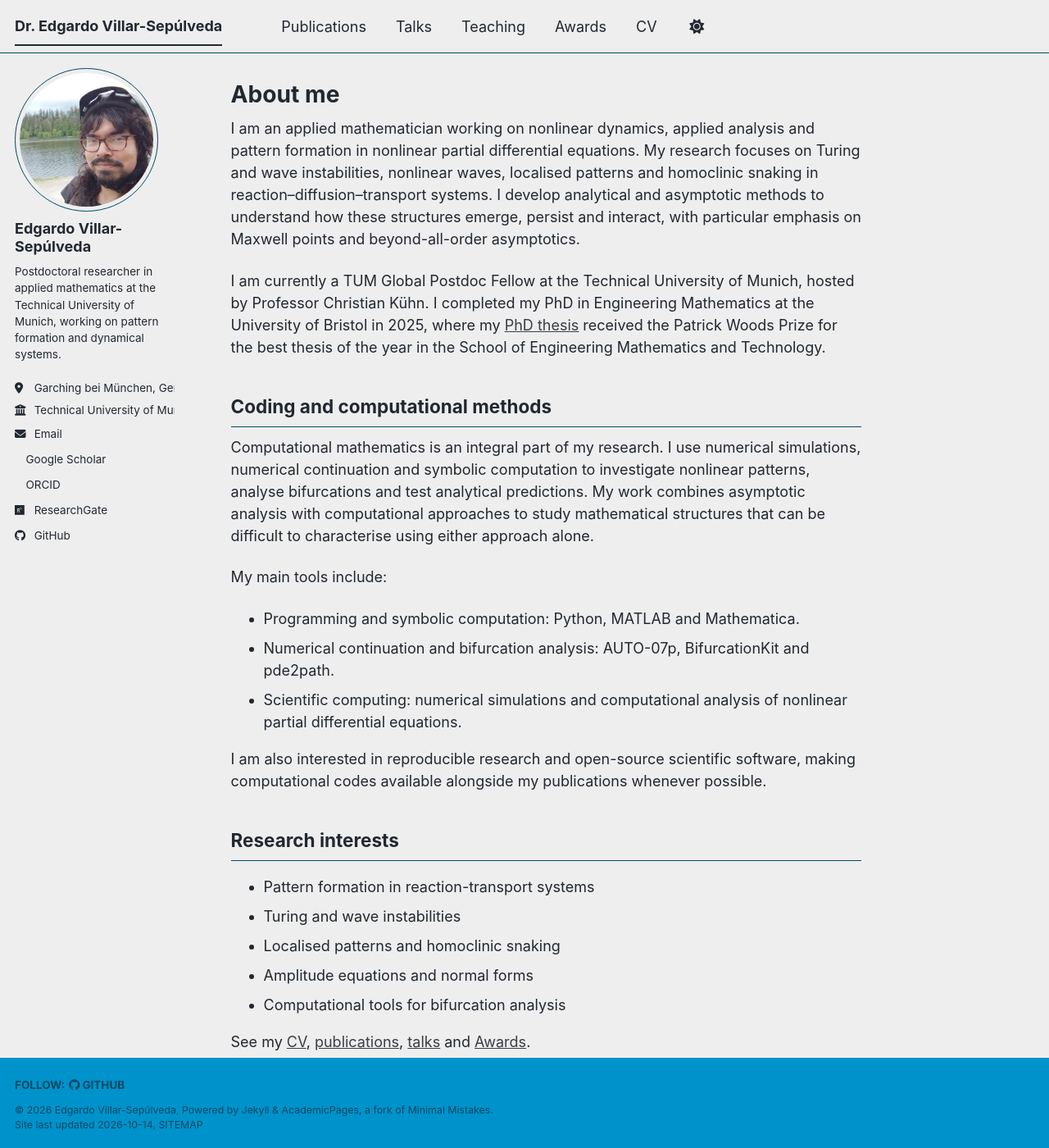
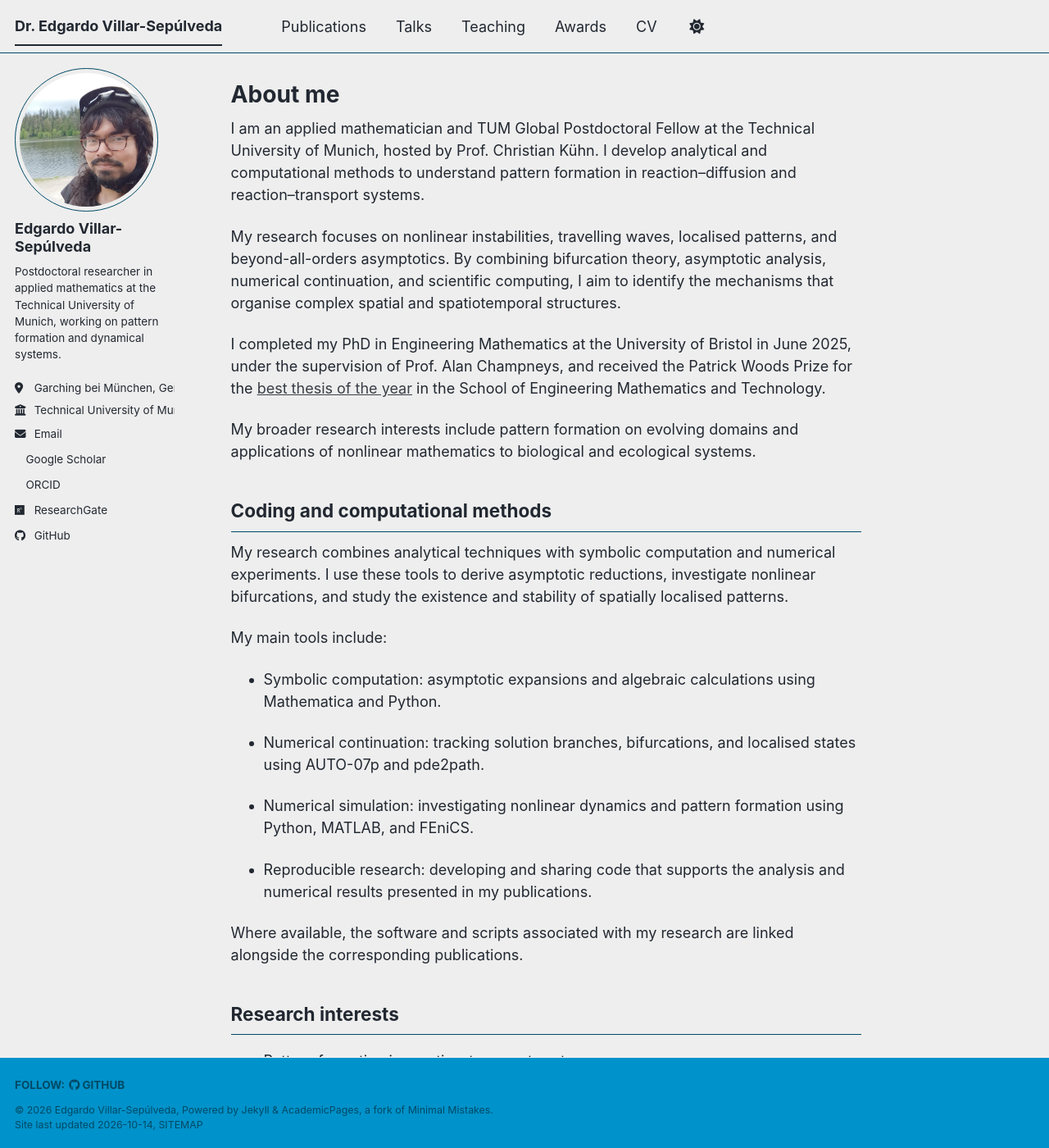
Before and after one commit to edgardeitor/edgardeitor.github.io, a Jekyll site: the page built from _pages/about.md, in a window 1280 px wide and 1400 px high. Shown: the whole window at 82% size. Built offline with Jekyll 4.4.1, drawn with Linux system fonts in a browser that asks for light colours; a style sheet for code colours, icons or effects is not loaded.

Commit message:
Updating information

```diff
--- a/_config.yml
+++ b/_config.yml
@@ -12,7 +12,7 @@ site_theme               : "air" # The available themes options are "default", "
 title                    : "Dr. Edgardo Villar-Sepúlveda"
 title_separator          : "-"
 name                     : &name "Edgardo Villar-Sepúlveda"
-description              : &description "Postdoctoral researcher in applied mathematics at the Technical University of Munich, working on pattern formation and dynamical systems."   # Update this with a general description of your site, this is the default if not overridden by a page
+description              : &description "TUM Global Postdoc Fellow at the Technical University of Munich, working on pattern formation, nonlinear waves, and beyond-all-order asymptotics in partial differential equations."   # Update this with a general description of your site, this is the default if not overridden by a page
 url                      : https://edgardeitor.github.io # The base hostname & protocol for your site e.g. "https://[your GitHub username].github.io",
                                                            # or if you already have some other page hosted on Github then use "https://[your GitHub username].github.io/[Your Repo Name]"
 baseurl                  : "" # the subpath of your site, e.g. "/blog"
--- a/_pages/about.md
+++ b/_pages/about.md
@@ -7,21 +7,29 @@ redirect_from:
   - /about.html
 ---
 
-I am an applied mathematician working on nonlinear dynamics, applied analysis and pattern formation in nonlinear partial differential equations. My research focuses on Turing and wave instabilities, nonlinear waves, localised patterns and homoclinic snaking in reaction–diffusion–transport systems. I develop analytical and asymptotic methods to understand how these structures emerge, persist and interact, with particular emphasis on Maxwell points and beyond-all-order asymptotics.
+I am an applied mathematician and TUM Global Postdoctoral Fellow at the Technical University of Munich, hosted by Prof. Christian Kühn. I develop analytical and computational methods to understand pattern formation in reaction–diffusion and reaction–transport systems.
 
-I am currently a TUM Global Postdoc Fellow at the Technical University of Munich, hosted by Professor Christian Kühn. I completed my PhD in Engineering Mathematics at the University of Bristol in 2025, where my [PhD thesis](https://research-information.bris.ac.uk/en/studentTheses/general-approaches-to-pattern-formation-in-reaction-diffusion-sys/) received the Patrick Woods Prize for the best thesis of the year in the School of Engineering Mathematics and Technology.
+My research focuses on nonlinear instabilities, travelling waves, localised patterns, and beyond-all-orders asymptotics. By combining bifurcation theory, asymptotic analysis, numerical continuation, and scientific computing, I aim to identify the mechanisms that organise complex spatial and spatiotemporal structures.
+
+I completed my PhD in Engineering Mathematics at the University of Bristol in June 2025, under the supervision of Prof. Alan Champneys, and received the Patrick Woods Prize for the [best thesis of the year](https://research-information.bris.ac.uk/en/studentTheses/general-approaches-to-pattern-formation-in-reaction-diffusion-sys/) in the School of Engineering Mathematics and Technology.
+
+My broader research interests include pattern formation on evolving domains and applications of nonlinear mathematics to biological and ecological systems.
 
 ## Coding and computational methods
 
-Computational mathematics is an integral part of my research. I use numerical simulations, numerical continuation and symbolic computation to investigate nonlinear patterns, analyse bifurcations and test analytical predictions. My work combines asymptotic analysis with computational approaches to study mathematical structures that can be difficult to characterise using either approach alone.
+My research combines analytical techniques with symbolic computation and numerical experiments. I use these tools to derive asymptotic reductions, investigate nonlinear bifurcations, and study the existence and stability of spatially localised patterns.
 
 My main tools include:
 
-* Programming and symbolic computation: Python, MATLAB and Mathematica.
-* Numerical continuation and bifurcation analysis: AUTO-07p, BifurcationKit and pde2path.
-* Scientific computing: numerical simulations and computational analysis of nonlinear partial differential equations.
+* Symbolic computation: asymptotic expansions and algebraic calculations using Mathematica and Python.
 
-I am also interested in reproducible research and open-source scientific software, making computational codes available alongside my publications whenever possible.
+* Numerical continuation: tracking solution branches, bifurcations, and localised states using AUTO-07p and pde2path.
+
+* Numerical simulation: investigating nonlinear dynamics and pattern formation using Python, MATLAB, and FEniCS.
+
+* Reproducible research: developing and sharing code that supports the analysis and numerical results presented in my publications.
+
+Where available, the software and scripts associated with my research are linked alongside the corresponding publications.
 
 ## Research interests
 * Pattern formation in reaction-transport systems
--- a/_pages/portfolio.html
+++ b/_pages/portfolio.html
@@ -1,6 +1,6 @@
 ---
 layout: archive
-title: "Awards"
+title: "Awards and fellowships"
 permalink: /portfolio/
 author_profile: true
 ---
```
